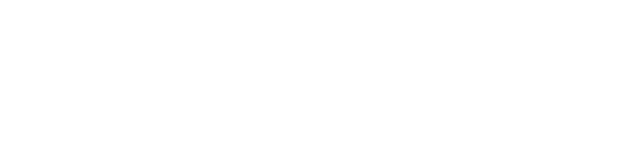
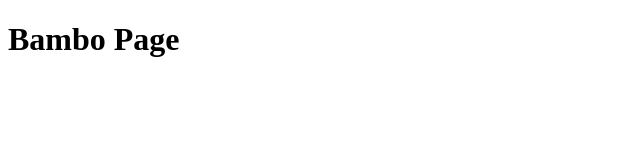
Before and after one commit to faripaps/BamboPapayaWork, a website: page index.html in a window 1280 px wide. Shown: the whole page, without its empty margins (0-640 px from the left). Drawn offline with Linux system fonts and the light colour scheme.

Commit message:
Update index.html

```diff
--- a/index.html
+++ b/index.html
@@ -6,5 +6,8 @@
   <title>Bambo Papaya</title>
   </head>
 
-  <body></body>
+  <body>
+
+    <h1>Bambo Page</h1>
+  </body>
 </html>
```
